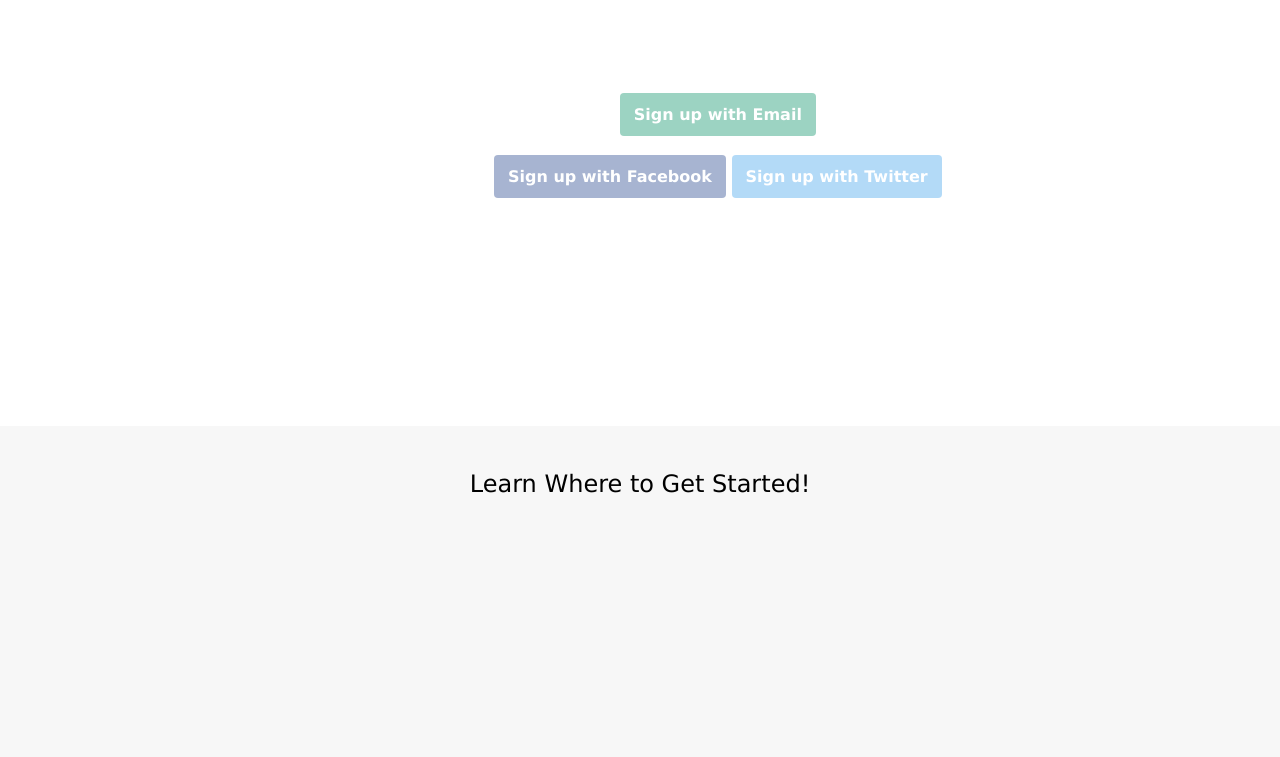
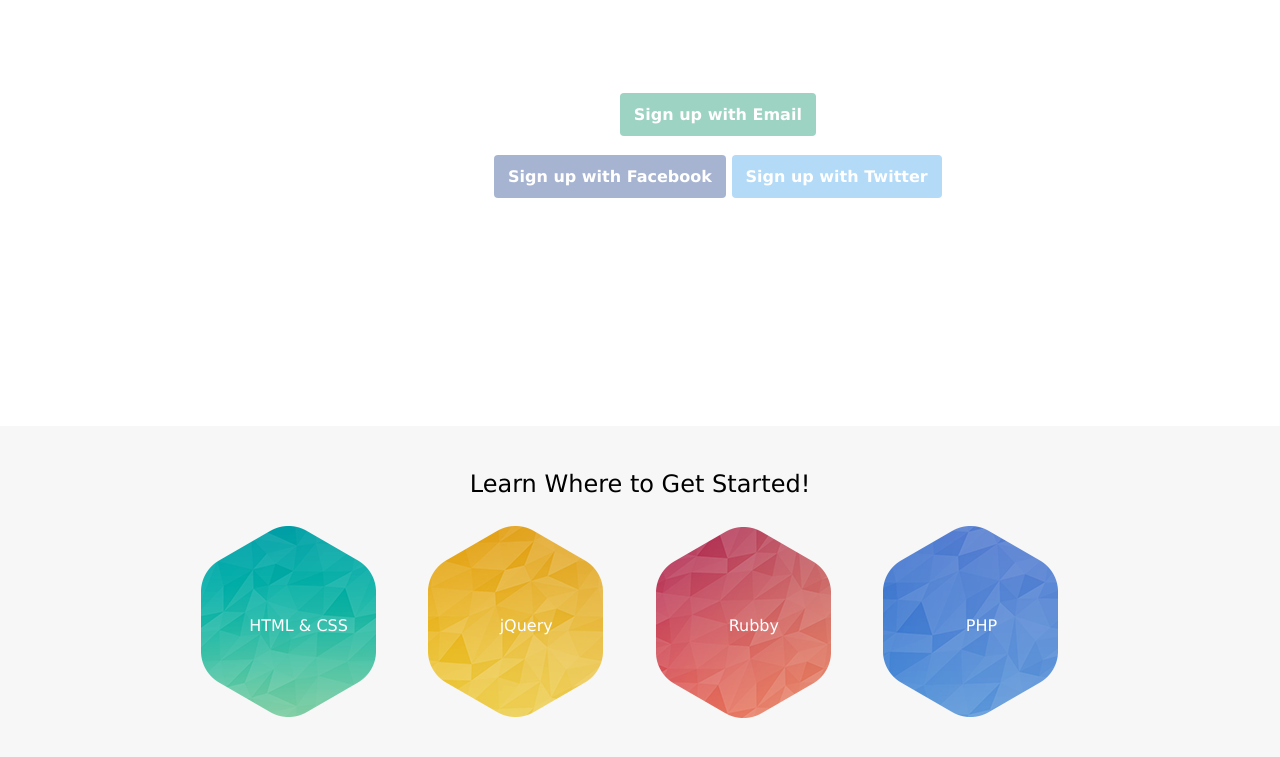
Before and after one commit to nnadozieopara/Progate-Project, a plain HTML site: page index.html in a window 1280 px wide. Shown: the part 239-996 px from the top of the page. Drawn offline with Linux system fonts and the light colour scheme.

Commit message:
added logo

```diff
--- a/index.html
+++ b/index.html
@@ -25,6 +25,24 @@
         </div>
         <div class="lesson-wrapper">
             <p>Learn Where to Get Started!</p>
+            <div class="lesson-wrapper-images">
+                <div class="html">
+                    <img src="images/html.png" alt="html and css option">
+                    <div class="html-center">HTML & CSS</div>
+                </div>
+                <div class="html">
+                    <img src="images/jQuery.png" alt="jQuery option">
+                    <div class="html-center">jQuery</div>
+                </div>
+                <div class="html">
+                    <img src="images/ruby.png" alt="Rubby option">
+                    <div class="html-center">Rubby</div>
+                </div>
+                <div class="html">
+                    <img src="images/php.png" alt="PHP option">
+                    <div class="html-center">PHP</div>
+                </div>
+            </div>
         </div>
         <div class="message-wrapper"></div>
     <footer></footer>
--- a/style.css
+++ b/style.css
@@ -73,3 +73,18 @@ a{
     height: 550px;
     display: block;
 }
+.html {
+    position:relative;
+    text-align: center;
+    color: white;
+    display: inline-block;
+    padding-right: 20px;
+}
+.html-center{
+    position: absolute;
+    top: 50%;
+    left: 50%;
+    transform: translate(-50%,-50%);
+    font-size: 16px;
+    text-align: center;
+}
```
